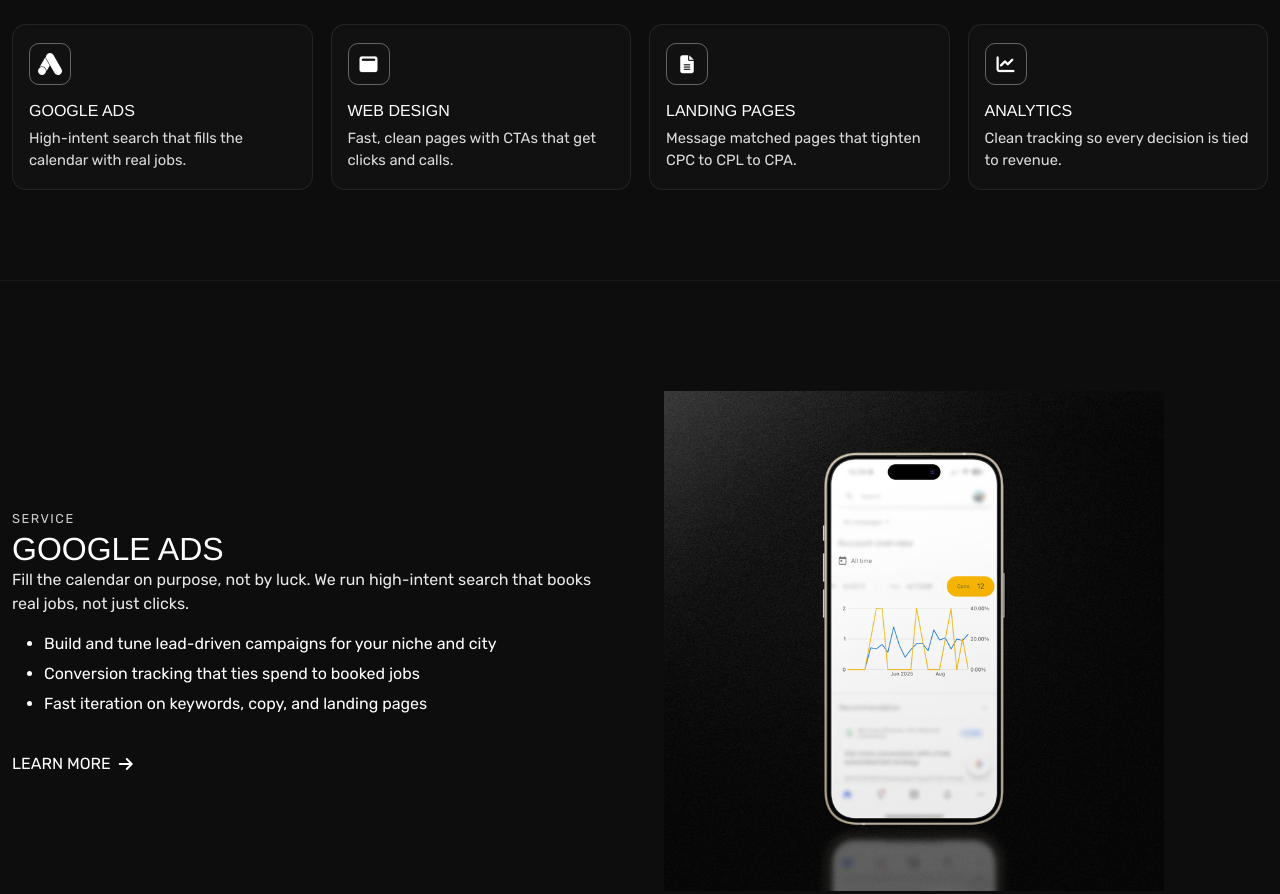
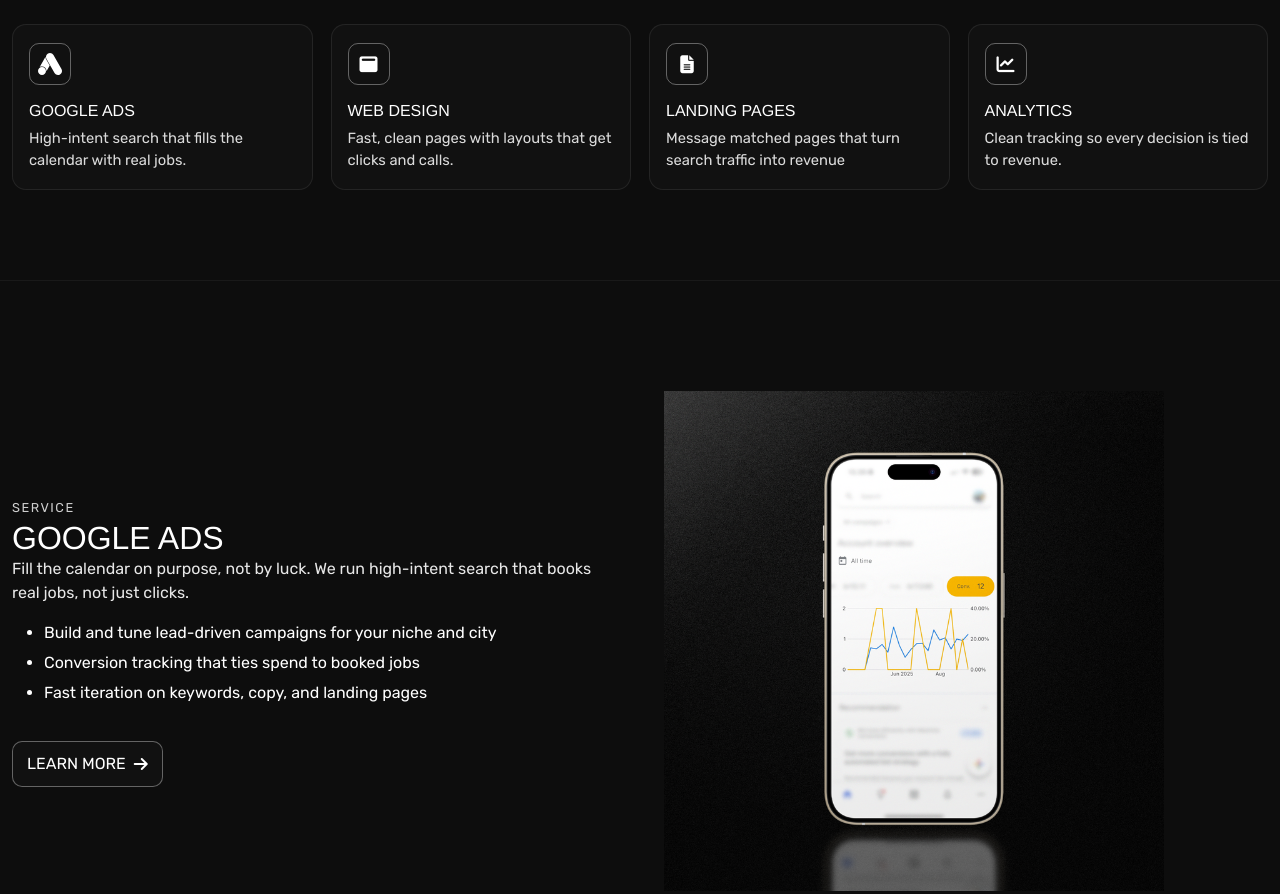
Before and after one commit to ianx51x-web/postrweb, a website: page index.html in a window 1280 px wide. Shown: the part 1100-1994 px from the top of the page. Drawn offline with nearby package versions, Linux system fonts and the light colour scheme; files that its build step writes are made by us from their sources.

Commit message:
git add -A

```diff
--- a/index.html
+++ b/index.html
@@ -93,16 +93,9 @@
   border: 1px solid rgba(255,255,255,0.08);
   border-radius: 14px;
   background: rgba(255,255,255,0.02);
-  transition: transform .18s ease, border-color .18s ease, background .18s ease;
 }
 /* remove gradient ring */
 .cap-card::before { display: none !important; }
-
-.cap-card:hover {
-  transform: translateY(-2px);
-  background: rgba(255,255,255,0.03);
-  border-color: rgba(255,255,255,0.16);
-}
 
 /* icons: white on black */
 .cap-icon {
@@ -154,6 +147,32 @@ section + section {
 #ori-team-1 .about-card ul li {
   margin-bottom: 1rem; /* adjust: 1rem ≈ 16px */
   line-height: 1.5;    /* improves readability */
+}
+
+/* 1) Make "Learn more" look like the icon cards, with hover */
+.service-cta {
+  display: inline-flex;
+  align-items: center;
+  gap: .5rem;
+  padding: 10px 14px;
+  border-radius: 10px;
+  border: 1px solid rgba(255,255,255,0.35);
+  background: rgba(255,255,255,0.02);
+  text-decoration: none;
+  color: #fff;
+  transition: transform .18s ease, border-color .18s ease, background .18s ease, box-shadow .18s ease;
+}
+.service-cta i { transition: transform .18s ease; }
+.service-cta:hover {
+  transform: translateY(-2px);
+  background: rgba(255,255,255,0.05);
+  border-color: rgba(255,255,255,0.5);
+  box-shadow: 0 0 0 3px rgba(255,255,255,0.06) inset;
+}
+.service-cta:hover i { transform: translateX(3px); }
+.service-cta:focus-visible {
+  outline: 2px solid rgba(255,255,255,0.35);
+  outline-offset: 2px;
 }
 
 
@@ -296,14 +315,14 @@ section + section {
 		<div class="cap-card">
 		  <div class="cap-icon"><i class="fas fa-window-maximize"></i></div>
 		  <h5>Web Design</h5>
-		  <p>Fast, clean pages with CTAs that get clicks and calls.</p>
+		  <p>Fast, clean pages with layouts that get clicks and calls.</p>
 		</div>
 
 		<!-- Landing Pages -->
 		<div class="cap-card">
 		  <div class="cap-icon"><i class="fas fa-file-lines"></i></div>
 		  <h5>Landing Pages</h5>
-		  <p>Message matched pages that tighten CPC to CPL to CPA.</p>
+		  <p>Message matched pages that turn search traffic into revenue</p>
 		</div>
 
 		<!-- Analytics & Tracking -->
```
Also changed, not shown: service-single-googleads.html (+1 -1 lines), assets/img/service/googleads-hero.png (added), assets/img/service/googleads_hero.png (deleted).
